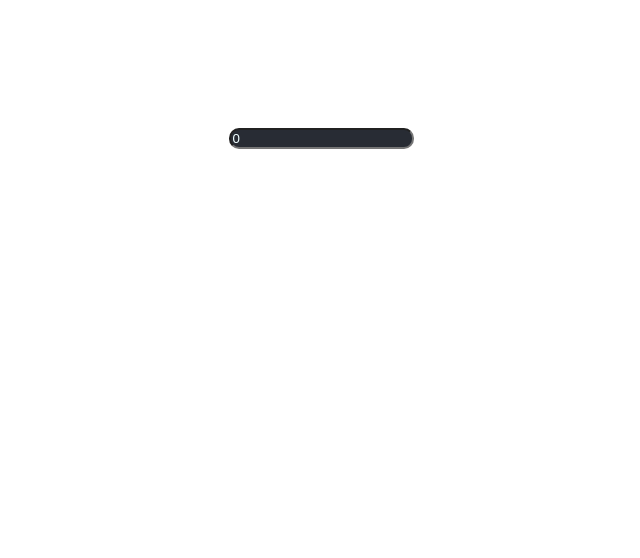
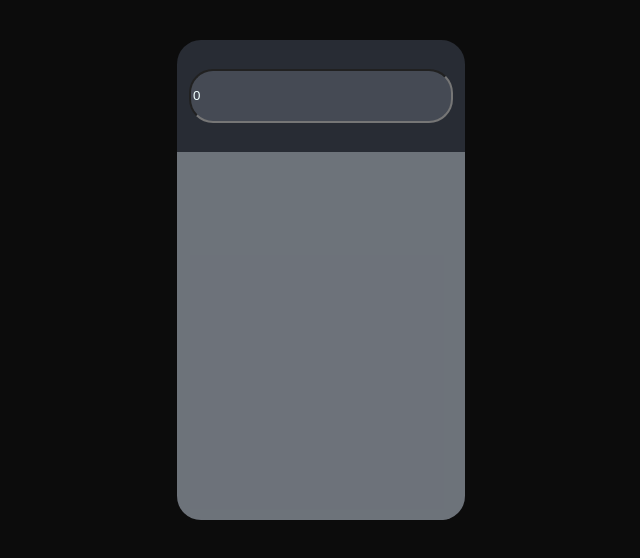
Before and after one commit to Vinny021/calculator, a React (Create React App) app: page / in a window 1280 px wide. Shown: the top 558 px of the page, without its empty margins (319-959 px from the left). Built offline with nearby package versions, Linux system fonts and the light colour scheme.

Commit message:
Enh: Inicio do Layout da calculadora

```diff
--- a/public/index.html
+++ b/public/index.html
@@ -7,7 +7,7 @@
     <meta name="theme-color" content="#000000" />
     <title>Calculator</title>
   </head>
-  <body>
+  <body style="background-color: rgb(12, 12, 12);">
     <noscript>You need to enable JavaScript to run this app.</noscript>
     <div id="root"></div>
   </body>
--- a/src/App.css
+++ b/src/App.css
@@ -5,10 +5,32 @@
 }
 
 .Display {
-  background-color: #282c34;
+  background-color: #454a54;
   color: azure;
   margin-top: 10%;
-  border-radius: 10px;
+  border-radius: 24px;
+  height: 3rem;
+  width: 16rem;
+}
+
+.CalculatorBase{
+  display: flex;
+  align-items: center;
+  flex-direction: column;
+  margin-top: 2.5rem;
+  border-radius: 24px;
+  height: 30rem;
+  width: 18rem;
+  background-color: #282c34;
+}
+
+.KeyboardSection{
+  flex: 1;
+  margin-top: 10%;
+  border-bottom-right-radius: 24px;
+  border-bottom-left-radius: 24px;
+  width: 100%;
+  background-color: rgba(240, 248, 255, 0.346);
 }
 
 .App-logo {
--- a/src/App.jsx
+++ b/src/App.jsx
@@ -12,7 +12,12 @@ function App() {
 
   return (
     <div className="App">
-      <input id="display" className="Display" type="number" onChange={updateCurrentNumber} value={currentNumber}/>
+      <div className='CalculatorBase'>
+        <input id="display" className="Display" type="number" onChange={updateCurrentNumber} value={currentNumber}/>
+        <div className='KeyboardSection'>
+
+        </div>
+      </div>
     </div>
   );
 }
```
